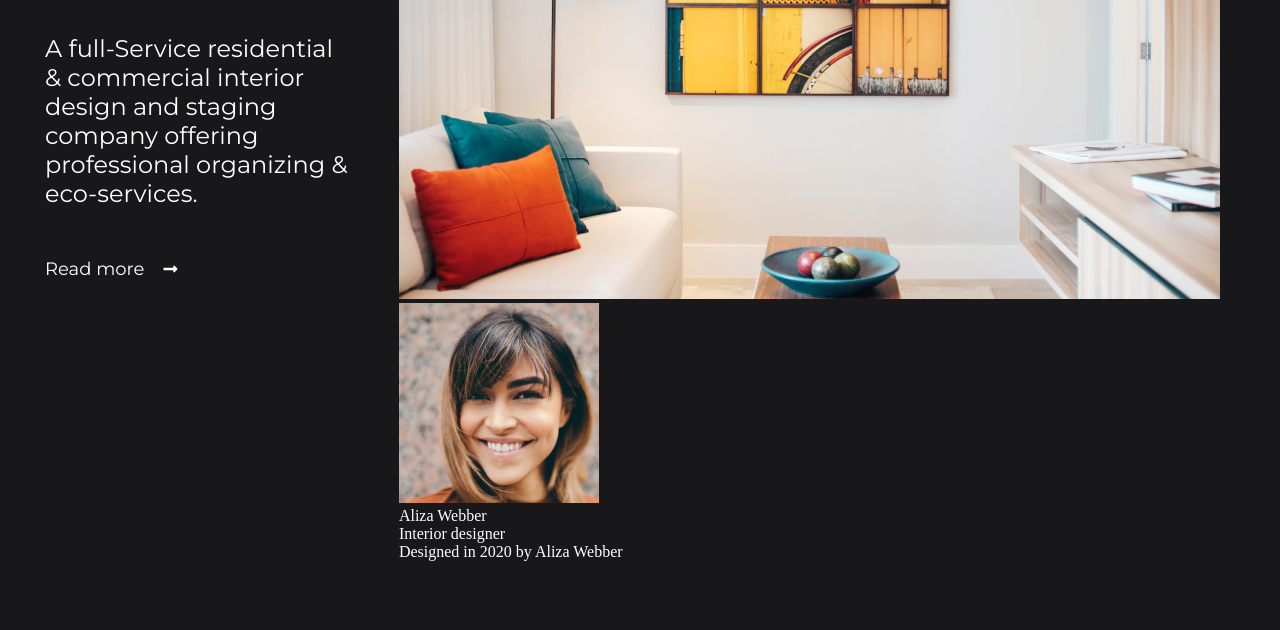
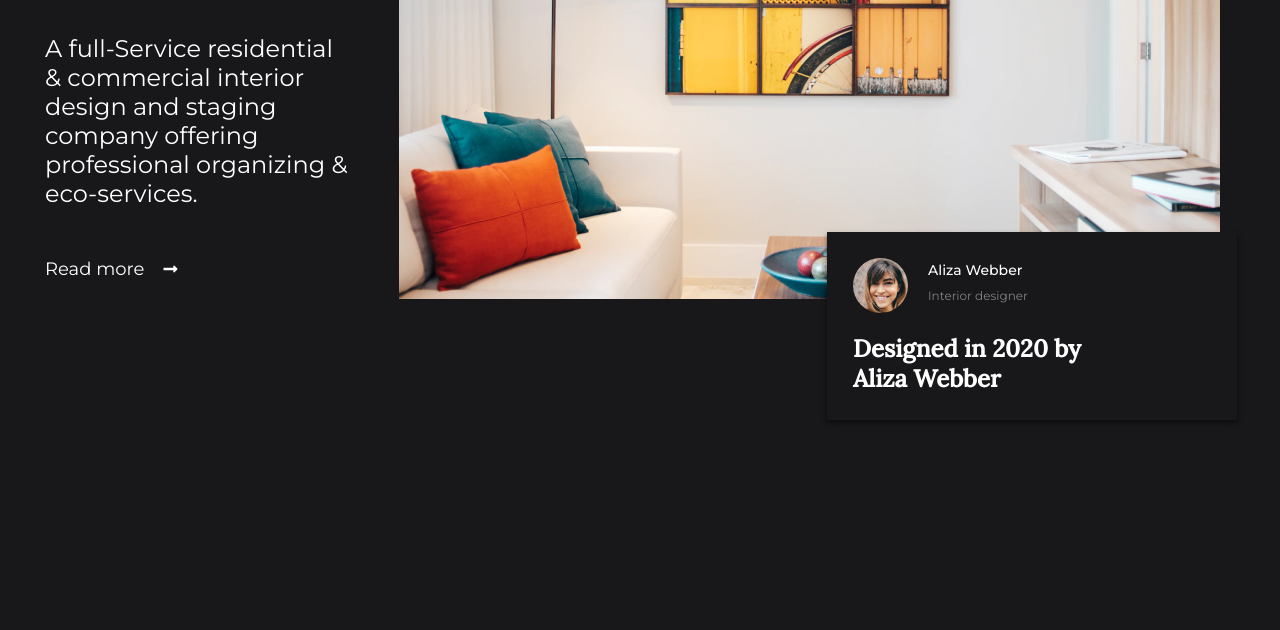
Before and after one commit to Hamssan/interior_consultant, a plain HTML site: page index.html in a window 1280 px wide. Shown: the part 386-1016 px from the top of the page. Before the commit the page ends 947 px from the top, so only its background shows below. Drawn offline with nearby package versions, Linux system fonts and the light colour scheme.

Commit message:
still tinkering

```diff
--- a/index.html
+++ b/index.html
@@ -29,12 +29,10 @@
     <section class="visual">
       <img src="./images/photo1.png" id="main-img">
       <div class="designer">
-        <div class="card">
-          <img src="./images/photo2.png" alt="">
-          <p>Aliza Webber</p>
-          <span>Interior designer</span>
-        </div>
-        <p>Designed in 2020 by Aliza Webber</p>
+        <img src="./images/photo2.png" alt="">
+        <h2>Aliza Webber</h2>
+        <span>Interior designer</span>
+        <h3>Designed in 2020 by Aliza Webber</h3>
       </div>
     </section>
   </section>
--- a/style.css
+++ b/style.css
@@ -22,7 +22,7 @@ body {
 header {
   display: flex;
   justify-content: space-between;
-  margin: 35px 48px;
+  margin: 35px 40px;
 }
 
 header span {
@@ -38,6 +38,7 @@ header li {
   font: 18px/22px var(--montserrat);
   margin: 0 20px;
   list-style: none;
+  cursor: pointer;
 }
 
 header li:hover,
@@ -48,6 +49,7 @@ header li:hover,
 
 .container {
   display: flex;
+  margin-bottom: 200px;
 }
 
 #main-img {
@@ -77,3 +79,47 @@ header li:hover,
   color: white;
   margin-right: 15px;
 }
+
+.designer {
+  border: 1px solid transparent;
+  background-color: rgb(24, 23, 25, 1);
+  position: absolute;
+  top: 618px;
+  left: 827px;
+  padding: 25px;
+  width: 410px;
+  box-shadow: 0 3px 5px rgb(0, 0, 0, 0.5);
+}
+
+.designer img {
+  border-radius: 30px;
+  width: 55px;
+}
+
+.designer h2 {
+  font: 14px/17px var(--montserrat);
+  font-weight: 500;
+}
+
+.designer span {
+  font: 12px/14px var(--montserrat);
+  color: rgb(130, 130, 130, 1);
+}
+
+.designer h2 {
+  margin-left: 75px;
+  margin-top: -55px;
+}
+
+.designer span {
+  display: inline-block;
+  margin-left: 75px;
+  margin-top: 10px;
+}
+
+.designer h3 {
+  font: 24px/30px var(--lore);
+  max-width: 287px;
+  font-weight: 700;
+  margin-top: 30px;
+}
```
